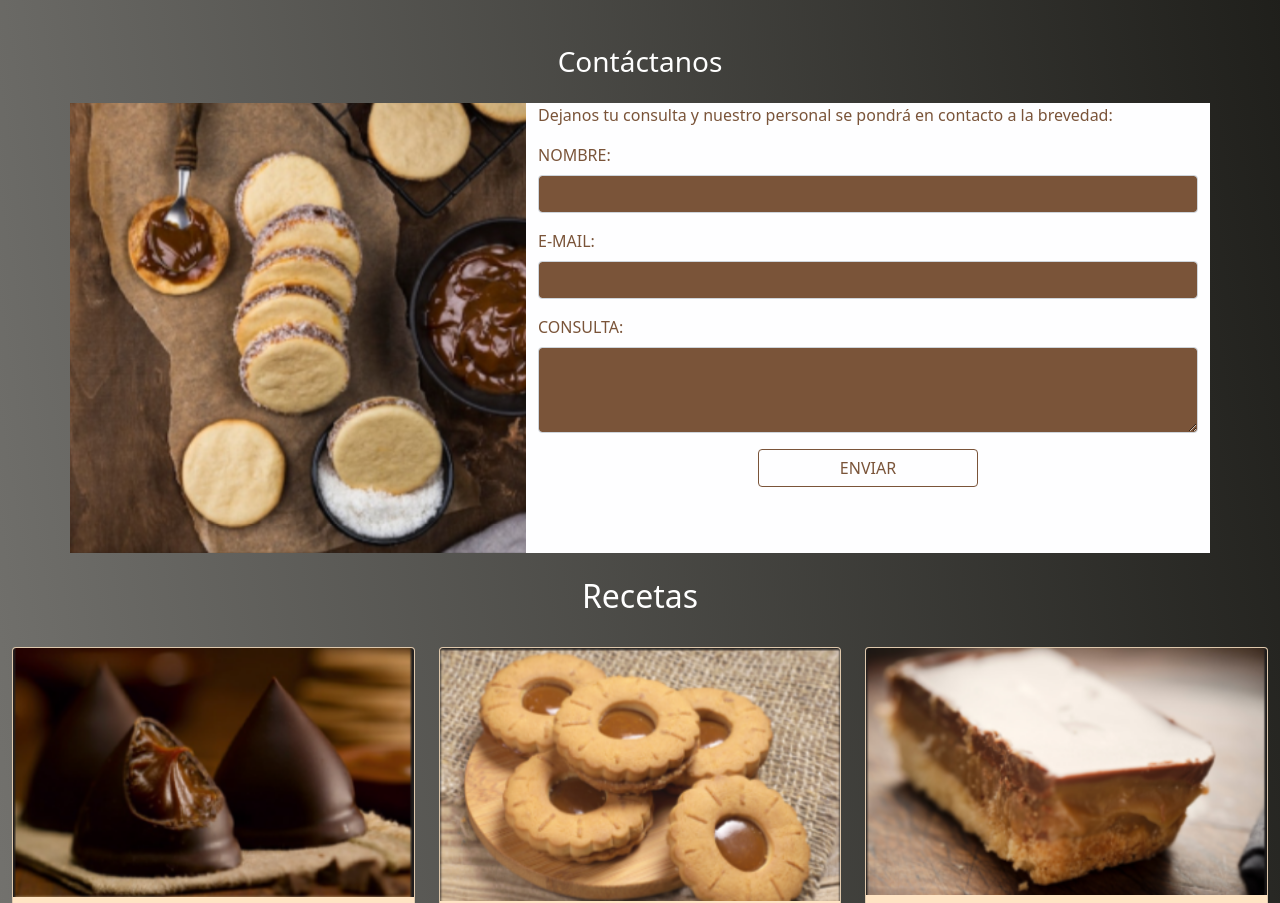
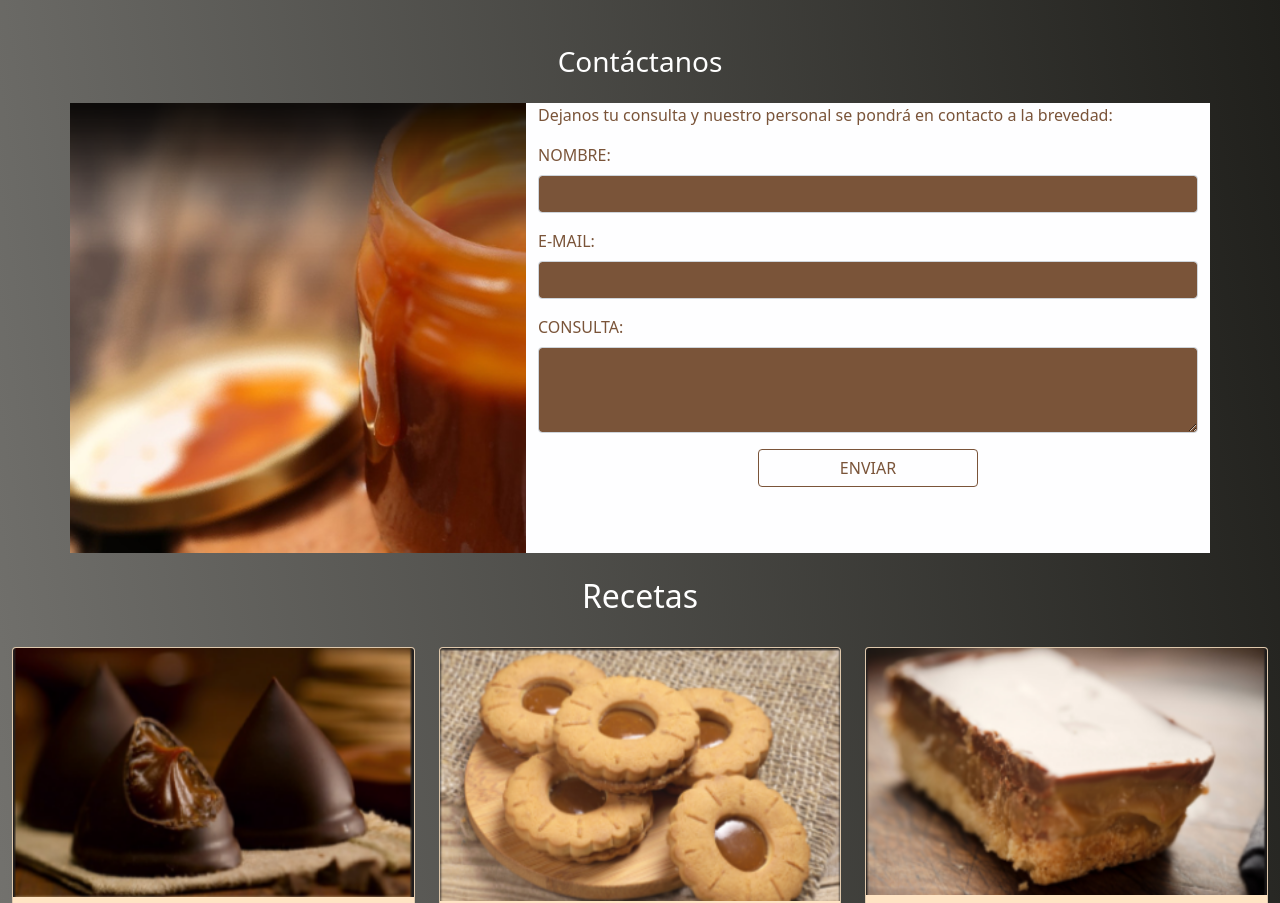
Before and after one commit to mng21/HUMAYA, a plain HTML site: page index.html in a window 1280 px wide. Shown: the part 2532-3435 px from the top of the page. Drawn offline with nearby package versions, Linux system fonts and the light colour scheme.

Commit message:
actualizo imagem 5

```diff
--- a/styles.css
+++ b/styles.css
@@ -32,7 +32,7 @@
    }
 
    .fizquierda {
-    background-image: url(formulario.png);
+    background-image: url(imagenCentral.png);
     width: 40%;
     height: 450px;
     background-size: cover;
```
